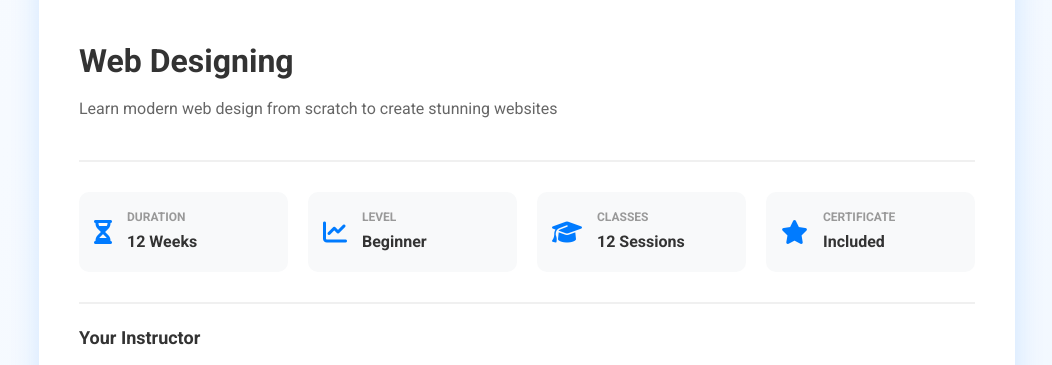
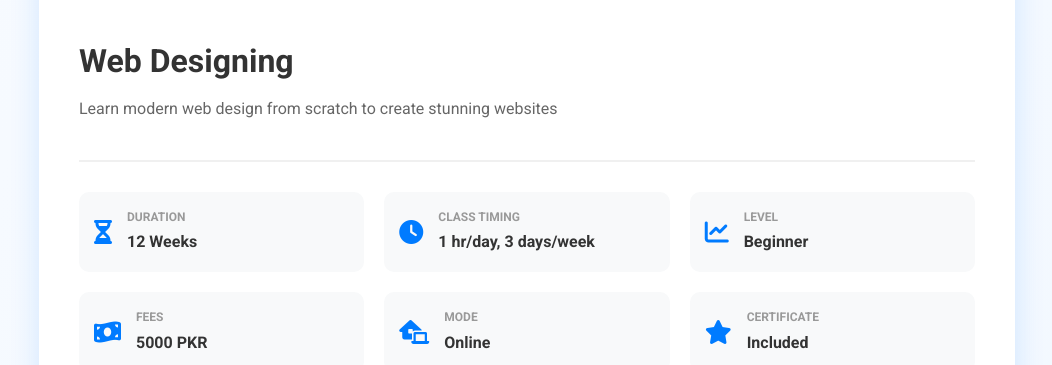
Before and after one commit to FaranAlam/faran-portfolio, a plain HTML site: page index.html in a window 1280 px wide. Shown: the part 6222-6587 px from the top of the page, without its empty margins (113-1165 px from the left). Drawn offline with nearby package versions, Linux system fonts and the light colour scheme.

Commit message:
Update Academy section: Add class timing (1hr/day, 3 days/week), fees (5000 PKR), and online mode details

```diff
--- a/index.html
+++ b/index.html
@@ -571,7 +571,7 @@
                     <div class="course-card">
                         <!-- Course Image -->
                         <div class="course-image-wrapper">
-                            <img src="images/faran degital accademy web designing course.png" alt="Web Designing Course" class="course-image">
+                            <img src="images/Accademy bg.png" alt="Web Designing Course" class="course-image">
                             <span class="course-level-badge">Beginner</span>
                         </div>
 
@@ -593,6 +593,13 @@
                                     </div>
                                 </div>
                                 <div class="meta-item">
+                                    <i class="fas fa-clock"></i>
+                                    <div>
+                                        <span class="meta-label">Class Timing</span>
+                                        <span class="meta-value">1 hr/day, 3 days/week</span>
+                                    </div>
+                                </div>
+                                <div class="meta-item">
                                     <i class="fas fa-chart-line"></i>
                                     <div>
                                         <span class="meta-label">Level</span>
@@ -600,10 +607,17 @@
                                     </div>
                                 </div>
                                 <div class="meta-item">
-                                    <i class="fas fa-graduation-cap"></i>
+                                    <i class="fas fa-money-bill-wave"></i>
                                     <div>
-                                        <span class="meta-label">Classes</span>
-                                        <span class="meta-value">12 Sessions</span>
+                                        <span class="meta-label">Fees</span>
+                                        <span class="meta-value">5000 PKR</span>
+                                    </div>
+                                </div>
+                                <div class="meta-item">
+                                    <i class="fas fa-laptop-house"></i>
+                                    <div>
+                                        <span class="meta-label">Mode</span>
+                                        <span class="meta-value">Online</span>
                                     </div>
                                 </div>
                                 <div class="meta-item">
@@ -619,7 +633,7 @@
                             <div class="instructor-section">
                                 <h4 class="instructor-title">Your Instructor</h4>
                                 <div class="instructor-card">
-                                    <img src="images/logo1.jpg" alt="Faran Alam" class="instructor-image">
+                                    <img src="images/story2.jpeg" alt="Faran Alam" class="instructor-image">
                                     <div class="instructor-details">
                                         <h5 class="instructor-name">Faran Alam</h5>
                                         <span class="instructor-role">Full Stack Developer & HOD</span>
@@ -1298,7 +1312,7 @@
         /* Meta Grid */
         .course-meta-grid {
             display: grid;
-            grid-template-columns: repeat(auto-fit, minmax(130px, 1fr));
+            grid-template-columns: repeat(3, 1fr);
             gap: 20px;
             margin-bottom: 30px;
         }
```
